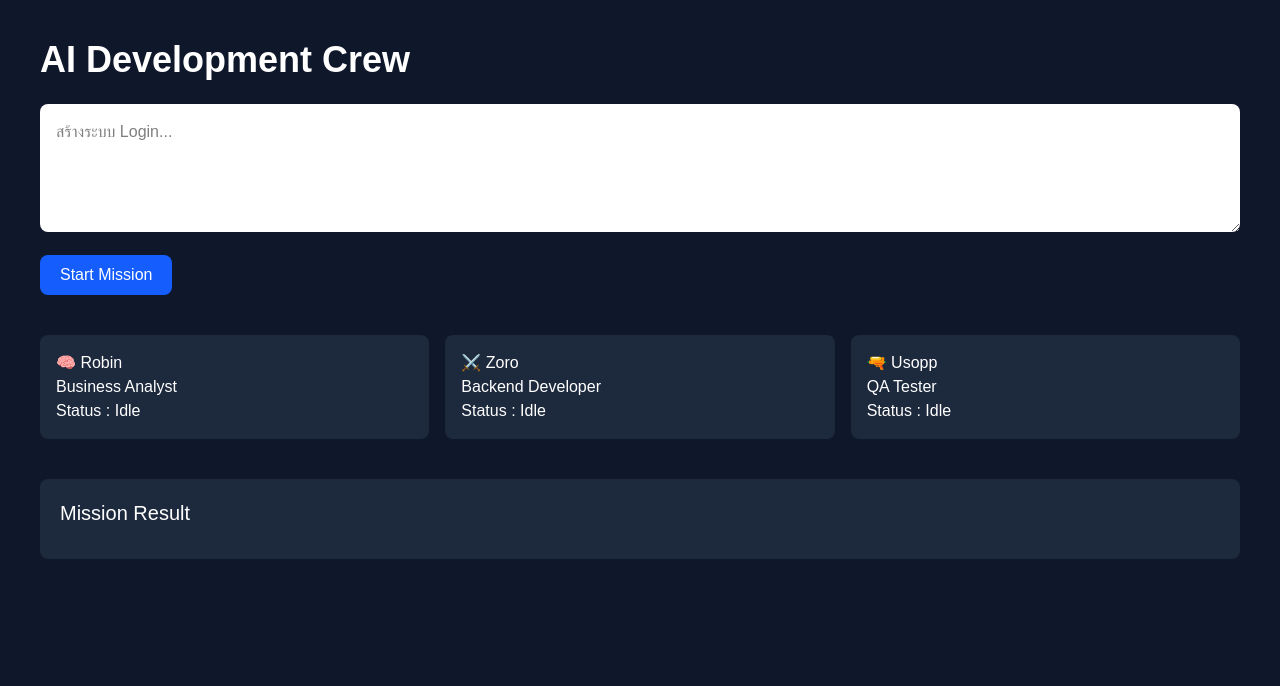
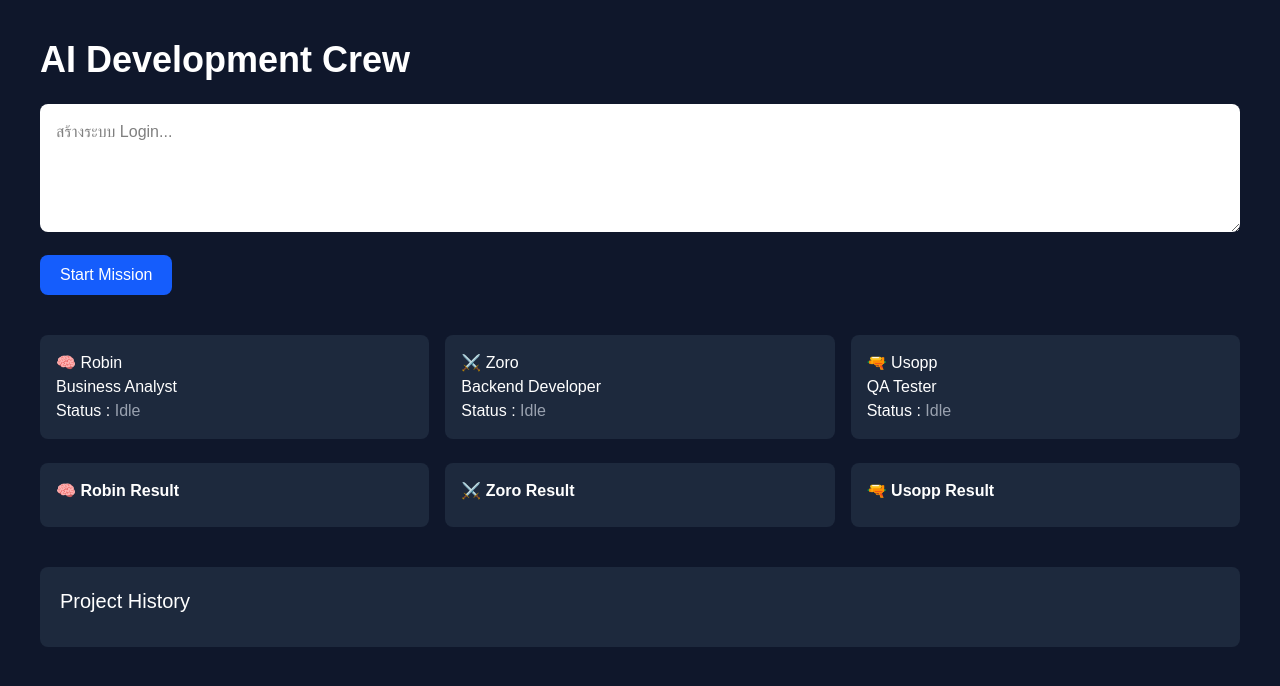
Before and after one commit to Buay1234/ai-dev-dashboard, a Next.js app in the folder frontend/: page / in a window 1280 px wide. Shown: the top 686 px of the page. Built offline with nearby package versions, Linux system fonts and the light colour scheme.

Commit message:
AI Crew V2.2

```diff
--- a/frontend/app/page.tsx
+++ b/frontend/app/page.tsx
@@ -13,6 +13,7 @@ export default function Home() {
   const [robinResult, setRobinResult] = useState("");
   const [zoroResult, setZoroResult] = useState("");
   const [usoppResult, setUsoppResult] = useState("");
+  const [history, setHistory] = useState<string[]>([]);
   const startMission = async () => {
 
     setLoading(true);
@@ -46,7 +47,10 @@ USOPP:
 `,
       }),
     });
-
+    setHistory(prev => [
+      requirement,
+      ...prev,
+    ]);
     const data = await response.json();
     const text = data.result;
 
@@ -114,29 +118,109 @@ USOPP:
         <div className="bg-slate-800 p-4 rounded-lg">
           <h2>🧠 Robin</h2>
           <p>Business Analyst</p>
-          <p>Status : {robinStatus}</p>
+          <p>
+            Status :
+            <span
+              className={
+                robinStatus === "Completed"
+                  ? "text-green-400"
+                  : robinStatus === "Working"
+                    ? "text-yellow-400"
+                    : "text-gray-400"
+              }
+            >
+              {" "}{robinStatus}
+            </span>
+          </p>
         </div>
 
         <div className="bg-slate-800 p-4 rounded-lg">
           <h2>⚔️ Zoro</h2>
           <p>Backend Developer</p>
-          <p>Status : {zoroStatus}</p>
+          <p>
+            Status :
+            <span
+              className={
+                zoroStatus === "Completed"
+                  ? "text-green-400"
+                  : zoroStatus === "Working"
+                    ? "text-yellow-400"
+                    : "text-gray-400"
+              }
+            >
+              {" "}{zoroStatus}
+            </span>
+          </p>
         </div>
 
         <div className="bg-slate-800 p-4 rounded-lg">
           <h2>🔫 Usopp</h2>
           <p>QA Tester</p>
-          <p>Status : {usoppStatus}</p>
+          <p>
+            Status :
+            <span
+              className={
+                usoppStatus === "Completed"
+                  ? "text-green-400"
+                  : usoppStatus === "Working"
+                    ? "text-yellow-400"
+                    : "text-gray-400"
+              }
+            >
+              {" "}{usoppStatus}
+            </span>
+          </p>
         </div>
 
       </div>
+      <div className="grid grid-cols-3 gap-4 mt-6">
 
+        <div className="bg-slate-800 p-4 rounded-lg">
+          <h2 className="font-bold mb-2">
+            🧠 Robin Result
+          </h2>
+
+          <pre className="whitespace-pre-wrap text-sm">
+            {robinResult}
+          </pre>
+        </div>
+
+        <div className="bg-slate-800 p-4 rounded-lg">
+          <h2 className="font-bold mb-2">
+            ⚔️ Zoro Result
+          </h2>
+
+          <pre className="whitespace-pre-wrap text-sm">
+            {zoroResult}
+          </pre>
+        </div>
+
+        <div className="bg-slate-800 p-4 rounded-lg">
+          <h2 className="font-bold mb-2">
+            🔫 Usopp Result
+          </h2>
+
+          <pre className="whitespace-pre-wrap text-sm">
+            {usoppResult}
+          </pre>
+        </div>
+
+      </div>
       <div className="mt-10 bg-slate-800 p-5 rounded-lg">
-        <h2 className="text-xl mb-3">Mission Result</h2>
 
-        <pre className="whitespace-pre-wrap">
-          {result}
-        </pre>
+        <h2 className="text-xl mb-3">
+          Project History
+        </h2>
+
+        {history.map((item, index) => (
+          <div
+            key={index}
+            className="border-b border-slate-700 py-2"
+          >
+            {item}
+          </div>
+        ))}
+
       </div>
 
     </div>
```
